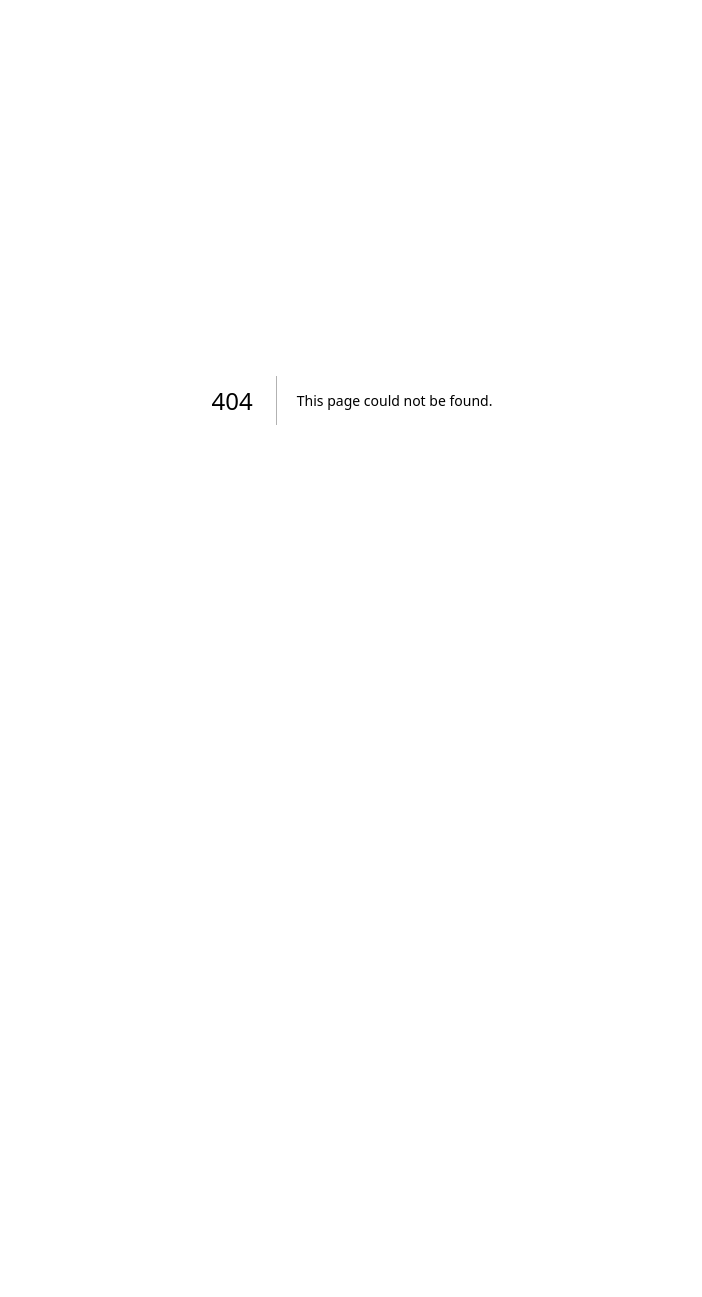
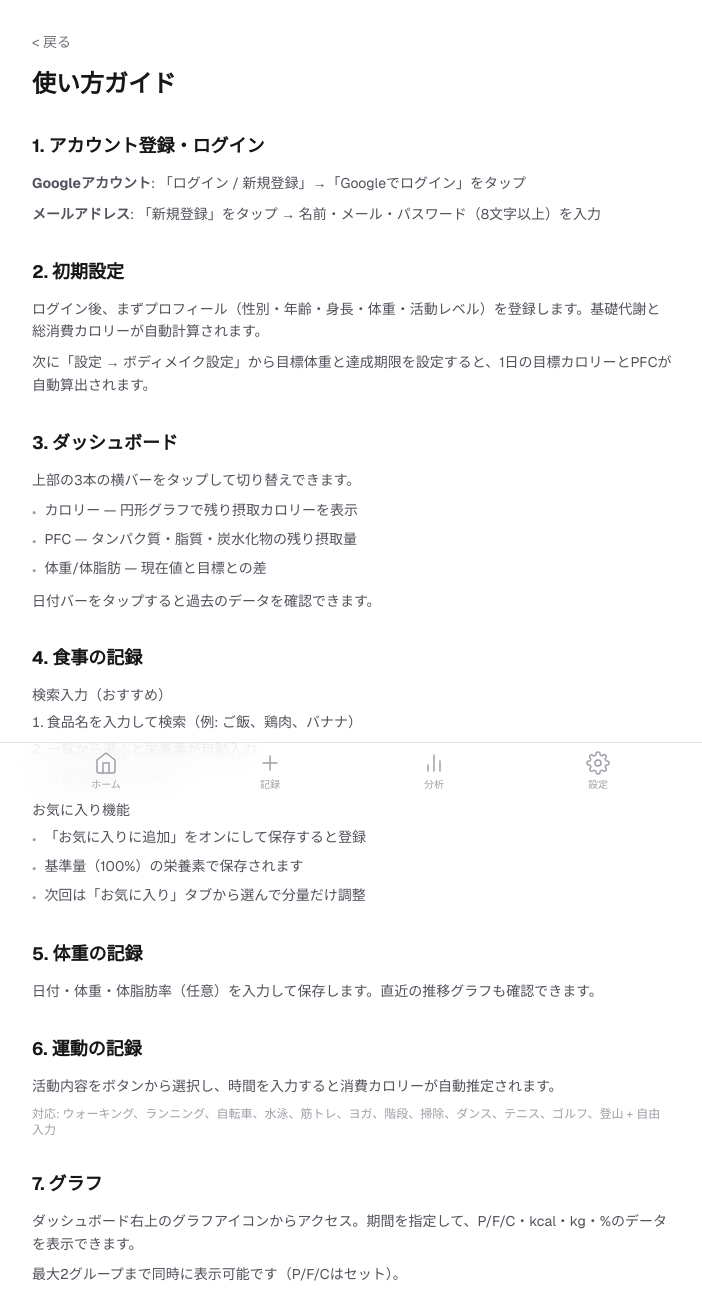
Before and after one commit to t-jougetu-oss/LeanGuide, a Next.js app: page /help in a window 1280 px wide. Before the commit this address had no page. Shown: the top 1297 px of the page, without its empty margins (288-990 px from the left). Before the commit the page ends 800 px from the top, so only its background shows below. Built offline with nearby package versions, Linux system fonts and the light colour scheme.

Commit message:
Add help page with usage guide accessible from settings
Co-Authored-By: Claude Opus 4.6 (1M context) <noreply@anthropic.com>

```diff
--- /dev/null
+++ b/src/app/help/page.tsx
@@ -0,0 +1,119 @@
+import Link from "next/link";
+import { AppShell } from "../components/app-shell";
+
+export default function HelpPage() {
+  return (
+    <AppShell>
+      <div className="flex flex-col flex-1 px-4 py-8 max-w-2xl mx-auto w-full">
+        <Link
+          href="/dashboard"
+          className="text-sm text-zinc-500 hover:text-zinc-700 dark:hover:text-zinc-300 mb-4"
+        >
+          &lt; 戻る
+        </Link>
+
+        <h1 className="text-2xl font-bold mb-8">使い方ガイド</h1>
+
+        {/* アカウント登録 */}
+        <Section title="1. アカウント登録・ログイン">
+          <p>
+            <strong>Googleアカウント</strong>: 「ログイン / 新規登録」→「Googleでログイン」をタップ
+          </p>
+          <p className="mt-2">
+            <strong>メールアドレス</strong>: 「新規登録」をタップ → 名前・メール・パスワード（8文字以上）を入力
+          </p>
+        </Section>
+
+        {/* 初期設定 */}
+        <Section title="2. 初期設定">
+          <p>
+            ログイン後、まずプロフィール（性別・年齢・身長・体重・活動レベル）を登録します。基礎代謝と総消費カロリーが自動計算されます。
+          </p>
+          <p className="mt-2">
+            次に「設定 → ボディメイク設定」から目標体重と達成期限を設定すると、1日の目標カロリーとPFCが自動算出されます。
+          </p>
+        </Section>
+
+        {/* ダッシュボード */}
+        <Section title="3. ダッシュボード">
+          <p>上部の3本の横バーをタップして切り替えできます。</p>
+          <ul className="mt-2 flex flex-col gap-1">
+            <Li>カロリー — 円形グラフで残り摂取カロリーを表示</Li>
+            <Li>PFC — タンパク質・脂質・炭水化物の残り摂取量</Li>
+            <Li>体重/体脂肪 — 現在値と目標との差</Li>
+          </ul>
+          <p className="mt-2">日付バーをタップすると過去のデータを確認できます。</p>
+        </Section>
+
+        {/* 食事記録 */}
+        <Section title="4. 食事の記録">
+          <p className="font-medium">検索入力（おすすめ）</p>
+          <ol className="mt-1 flex flex-col gap-1 list-decimal list-inside">
+            <li>食品名を入力して検索（例: ご飯、鶏肉、バナナ）</li>
+            <li>一覧から選ぶと栄養素が自動入力</li>
+            <li>分量を調整して保存</li>
+          </ol>
+          <p className="mt-3 font-medium">お気に入り機能</p>
+          <ul className="mt-1 flex flex-col gap-1">
+            <Li>「お気に入りに追加」をオンにして保存すると登録</Li>
+            <Li>基準量（100%）の栄養素で保存されます</Li>
+            <Li>次回は「お気に入り」タブから選んで分量だけ調整</Li>
+          </ul>
+        </Section>
+
+        {/* 体重記録 */}
+        <Section title="5. 体重の記録">
+          <p>日付・体重・体脂肪率（任意）を入力して保存します。直近の推移グラフも確認できます。</p>
+        </Section>
+
+        {/* 運動記録 */}
+        <Section title="6. 運動の記録">
+          <p>活動内容をボタンから選択し、時間を入力すると消費カロリーが自動推定されます。</p>
+          <p className="mt-2 text-xs text-zinc-400">
+            対応: ウォーキング、ランニング、自転車、水泳、筋トレ、ヨガ、階段、掃除、ダンス、テニス、ゴルフ、登山 + 自由入力
+          </p>
+        </Section>
+
+        {/* グラフ */}
+        <Section title="7. グラフ">
+          <p>ダッシュボード右上のグラフアイコンからアクセス。期間を指定して、P/F/C・kcal・kg・%のデータを表示できます。</p>
+          <p className="mt-2">最大2グループまで同時に表示可能です（P/F/Cはセット）。</p>
+        </Section>
+
+        {/* 分量について */}
+        <Section title="よくある質問">
+          <p className="font-medium">Q. 分量って何？</p>
+          <p>基準量に対して食べた割合です。半分なら50%、1.5倍なら150%にスライダーを動かしてください。</p>
+          <p className="font-medium mt-3">Q. 検索で食品が見つからない</p>
+          <p>カタカナ・ひらがな・漢字を変えて試してください。約2,500品目の文科省データを搭載しています。</p>
+        </Section>
+      </div>
+    </AppShell>
+  );
+}
+
+function Section({
+  title,
+  children,
+}: {
+  title: string;
+  children: React.ReactNode;
+}) {
+  return (
+    <section className="mb-8">
+      <h2 className="text-lg font-bold mb-3">{title}</h2>
+      <div className="text-sm text-zinc-600 dark:text-zinc-400 leading-relaxed">
+        {children}
+      </div>
+    </section>
+  );
+}
+
+function Li({ children }: { children: React.ReactNode }) {
+  return (
+    <li className="flex items-start gap-2">
+      <span className="text-zinc-400 mt-0.5">•</span>
+      <span>{children}</span>
+    </li>
+  );
+}
--- a/src/app/settings/page.tsx
+++ b/src/app/settings/page.tsx
@@ -119,6 +119,18 @@ export default async function SettingsPage() {
           </div>
           <span className="text-zinc-400">&#8250;</span>
         </Link>
+
+        {/* ヘルプ */}
+        <Link
+          href="/help"
+          className="flex items-center justify-between rounded-xl border border-zinc-200 p-4 mb-6 dark:border-zinc-800 hover:bg-zinc-50 dark:hover:bg-zinc-900 transition-colors"
+        >
+          <div className="flex items-center gap-3">
+            <span className="text-xl">&#10068;</span>
+            <span className="text-sm font-medium">使い方ガイド</span>
+          </div>
+          <span className="text-zinc-400">&#8250;</span>
+        </Link>
       </div>
     </AppShell>
   );
```
